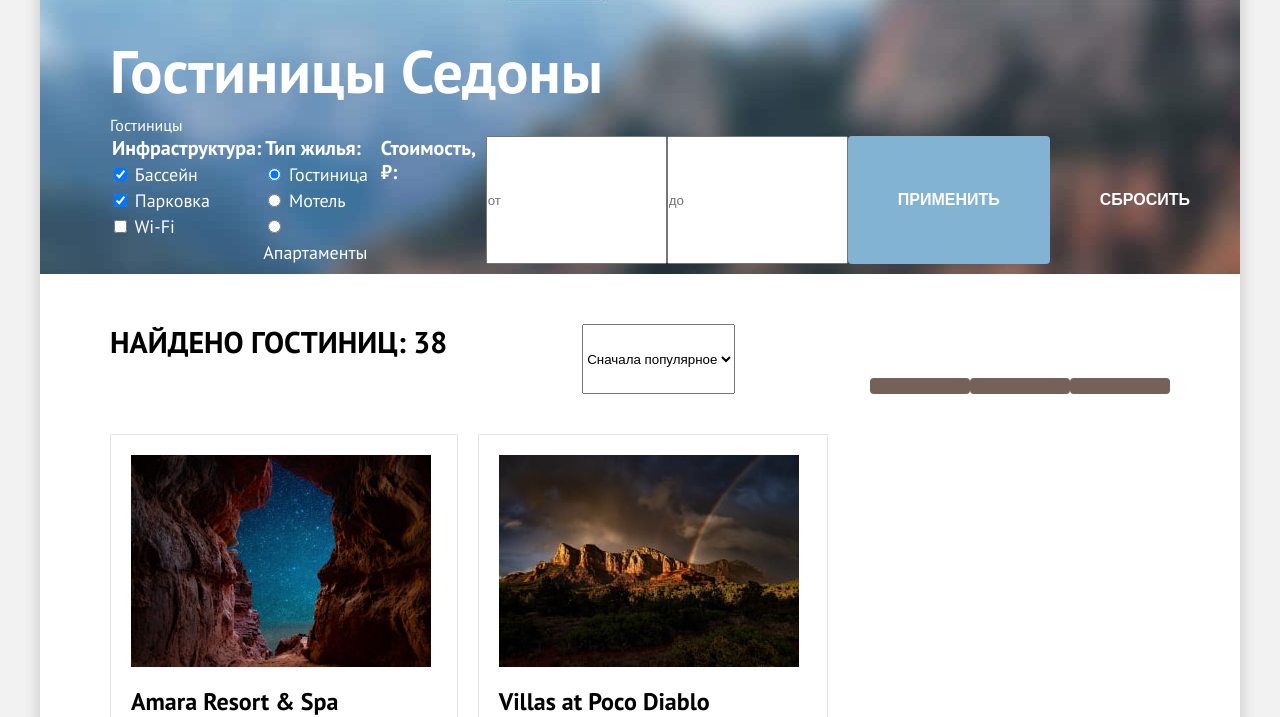
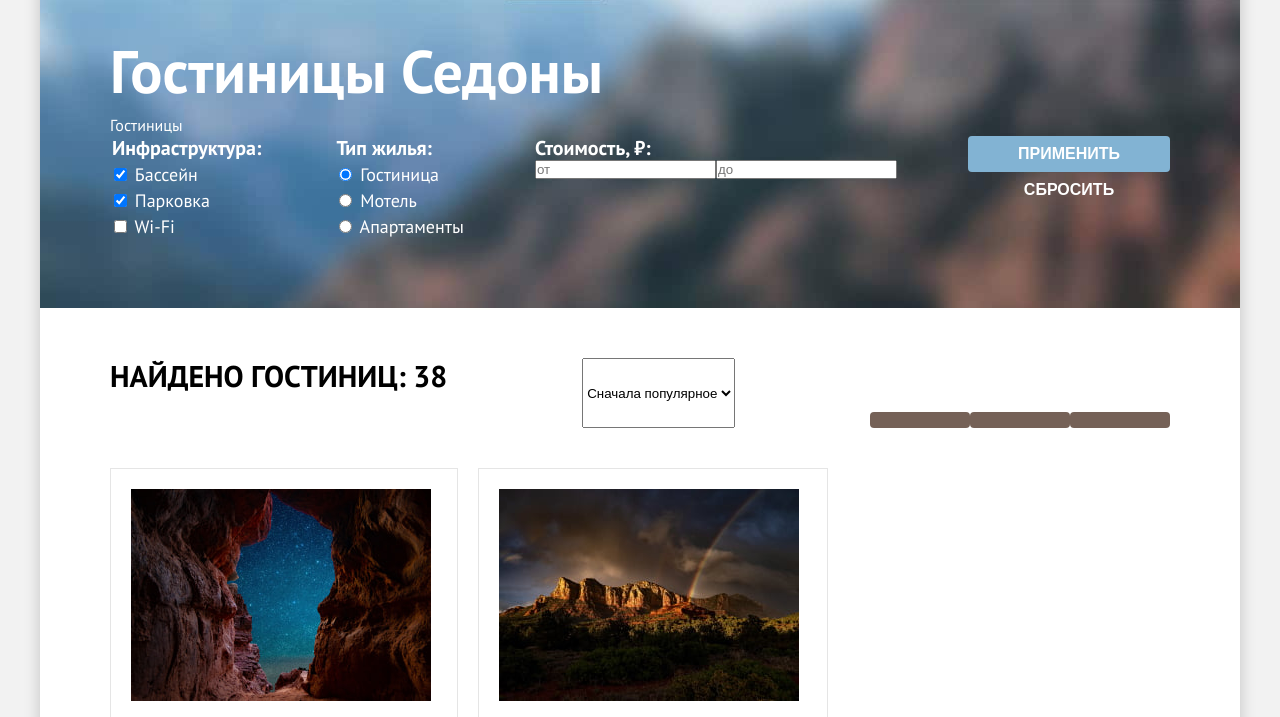
Before and after one commit to MaryRyd/2725789-sedona-3, a plain HTML site: page catalog.html in a window 1280 px wide. Shown: the part 83-800 px from the top of the page. Drawn offline with Linux system fonts and the light colour scheme.

Commit message:
Обновление разметки

```diff
--- a/catalog.html
+++ b/catalog.html
@@ -112,12 +112,18 @@
                                     </li>
                                 </ul>
                             </fieldset>
+                            <div class="price-filter">
                             <label class="catalog-filter-title" for="filter-from">Стоимость, ₽:</label>
+                            <div class="price-filter-forms">
                             <input class="filter-from" type="number" placeholder="от" name="filter-from"
                                 id="filter-from">
                             <input class="filter-to" type="number" placeholder="до" name="filter-to" id="filter-to">
+                        </div>
+                        </div>
+                            <div class="filter-buttons">
                             <button class="button button-submit" type="submit">Применить</button>
                             <button class="button button-reset" type="reset">Сбросить</button>
+                            </div>
                         </form>
                     </section>
                 </section>
--- a/styles/styles.css
+++ b/styles/styles.css
@@ -43,17 +43,20 @@ body {
     font-size: 20px;
     font-weight: 700;
     line-height: 24px;
+
 }
 
 .site-navigation {
     display: flex;
     margin: 0 auto;
     width: 1200px;
+
 }
 
 .logo-link {
-    display: block;
+    display: inline-block;
     margin-left: 70px;
+    margin-bottom: 0;
 }
 
 .nav-list {
@@ -408,7 +411,7 @@ body {
     background-color: #ddeaf2;
     background-repeat: no-repeat;
     background-size: cover;
-    padding: 35px 0 10px 70px;
+    padding: 35px 70px 70px 70px;
     color: #ffffff;
 }
 
@@ -441,6 +444,7 @@ body {
 
 .catalog-filter {
     display: flex;
+    justify-content: space-between;
 }
 
 .catalog-filter-group {
@@ -472,6 +476,16 @@ body {
 
 .control-input {}
 
+.price-filter {
+    display: flex;
+    flex-direction: column;
+}
+
+.price-filter-forms {
+    display: flex;
+    flex-direction:row;
+}
+
 .filter-from {
     margin: 0;
     padding: 0;
@@ -480,6 +494,11 @@ body {
 .filter-to {
     margin: 0;
     padding: 0;
+}
+
+.filter-buttons {
+    display: flex;
+    flex-direction: column;
 }
 
 .button-submit {
```
